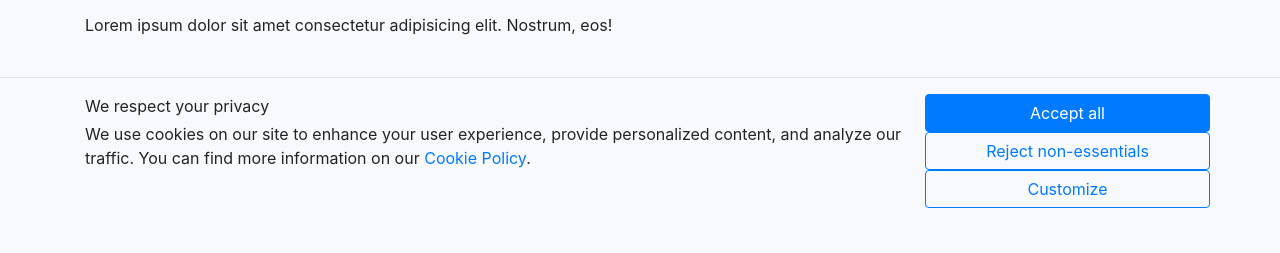
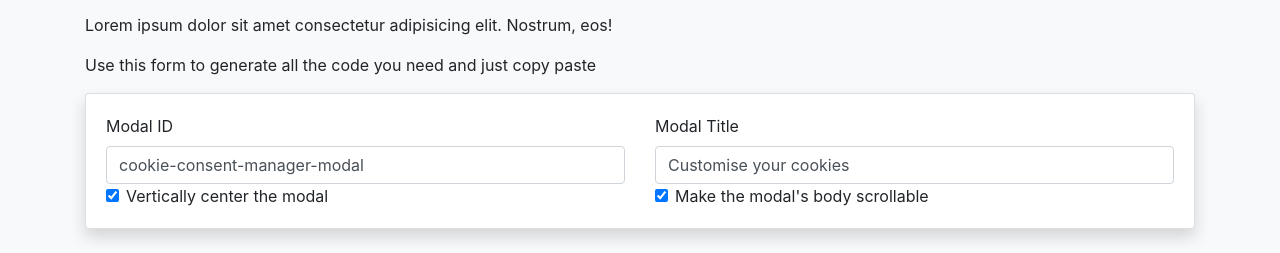
Before and after one commit to ashkan-ahmadi/bootstrap-cookie-consent-manager, a plain HTML site: page index.html in a window 1280 px wide. Shown: the part 1001-1254 px from the top of the page. Before the commit the page ends 1078 px from the top, so only its background shows below. Drawn offline with nearby package versions, Linux system fonts and the light colour scheme.

Commit message:
Update index

```diff
--- a/index.html
+++ b/index.html
@@ -89,6 +89,39 @@
 
     <p>Lorem ipsum dolor sit amet consectetur adipisicing elit. Nostrum, eos!</p>
 
+    <section>
+      <p>Use this form to generate all the code you need and just copy paste</p>
+
+      <form id="form">
+        <div class="card bg-white shadow">
+          <div class="card-body">
+            <div class="row g-4">
+              <div class="col-12 col-md-6">
+                <label for="modalId" class="form-label">Modal ID</label>
+                <input type="text" id="modalId" name="modalId" class="form-control" value="cookie-consent-manager-modal" placeholder="cookie-consent-manager-modal">
+              </div>
+              <div class="col-12 col-md-6">
+                <label for="modalTitle" class="form-label">Modal Title</label>
+                <input type="text" id="modalTitle" name="modalTitle" class="form-control" value="Customise your cookies" placeholder="cookie-consent-manager-modal">
+              </div>
+              <div class="col-12 col-md-6">
+                <div class="form-check form-switch">
+                  <input class="form-check-input" type="checkbox" role="switch" id="switchCheckChecked" checked>
+                  <label class="form-check-label" for="switchCheckChecked">Vertically center the modal</label>
+                </div>
+              </div>
+              <div class="col-12 col-md-6">
+                <div class="form-check form-switch">
+                  <input class="form-check-input" type="checkbox" role="switch" id="switchCheckChecked" checked>
+                  <label class="form-check-label" for="switchCheckChecked">Make the modal's body scrollable</label>
+                </div>
+              </div>
+            </div>
+          </div>
+        </div>
+      </form>
+    </section>
+
 
   </main>
 
```
